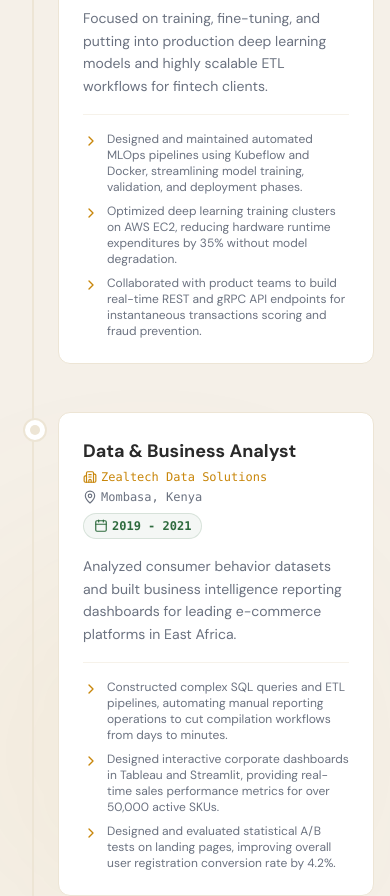
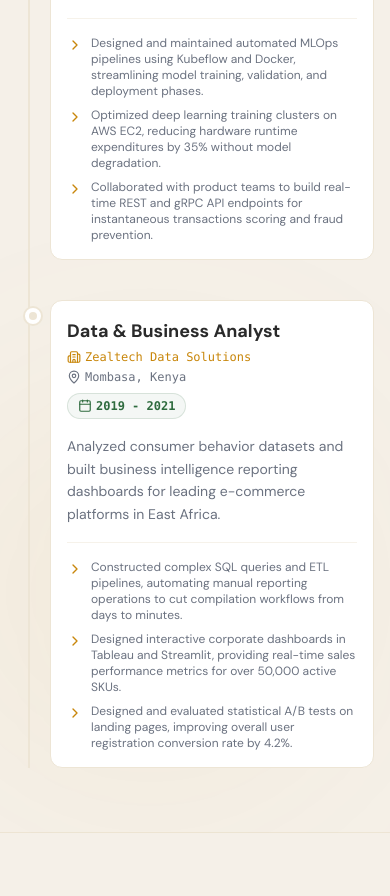
Before and after one commit to kevwasonga/roo, a Next.js app: page / in a window 390 px wide. Shown: the part 7977-8873 px from the top of the page. Built offline with nearby package versions, Linux system fonts and the light colour scheme; a web font is replaced by a local one.

Commit message:
fix(experience): responsive timeline dot and card padding on mobile

```diff
--- a/src/components/sections/Experience.tsx
+++ b/src/components/sections/Experience.tsx
@@ -44,7 +44,7 @@ export default function Experience() {
   ];
 
   return (
-    <section id="experience" className="py-24 border-b border-border-github bg-background relative">
+    <section id="experience" className="py-16 md:py-24 border-b border-border-github bg-background relative">
       <div className="absolute bottom-10 right-10 w-[25rem] h-[25rem] bg-gold/5 rounded-full blur-[110px] pointer-events-none" />
 
       <div className="max-w-4xl mx-auto px-4 sm:px-6 lg:px-8">
@@ -64,17 +64,17 @@ export default function Experience() {
         </div>
 
         {/* Timeline */}
-        <div className="relative border-l-2 border-border-github pl-6 ml-4 sm:ml-8 space-y-12">
+        <div className="relative border-l-2 border-border-github pl-5 sm:pl-6 ml-3 sm:ml-8 space-y-10 sm:space-y-12">
           {experiences.map((exp, index) => (
             <div key={index} className="relative group">
 
               {/* Timeline dot */}
-              <div className="absolute -left-[35px] top-1.5 w-6 h-6 rounded-full bg-card-bg border-2 border-border-github group-hover:border-gold flex items-center justify-center transition-colors">
-                <div className="w-2.5 h-2.5 rounded-full bg-border-github group-hover:bg-gold transition-colors" />
+              <div className="absolute -left-[27px] sm:-left-[35px] top-1.5 w-5 h-5 sm:w-6 sm:h-6 rounded-full bg-card-bg border-2 border-border-github group-hover:border-gold flex items-center justify-center transition-colors">
+                <div className="w-2 h-2 sm:w-2.5 sm:h-2.5 rounded-full bg-border-github group-hover:bg-gold transition-colors" />
               </div>
 
               {/* Box */}
-              <div className="p-6 bg-card-bg border border-border-github hover:border-gold rounded-xl transition-all duration-300">
+              <div className="p-4 sm:p-6 bg-card-bg border border-border-github hover:border-gold rounded-xl transition-all duration-300">
 
                 {/* Meta details */}
                 <div className="flex flex-col sm:flex-row sm:items-center justify-between gap-2 mb-4">
```
